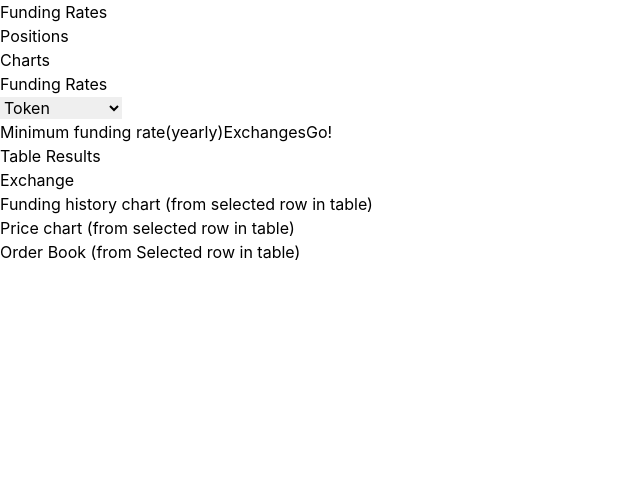
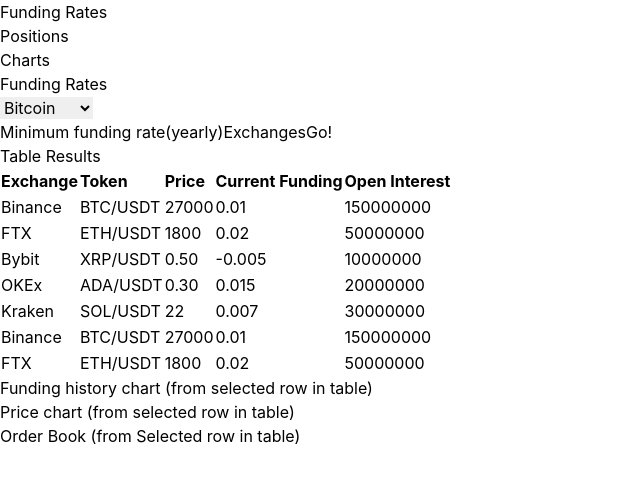
Before and after one commit to ReallyGreatTech/algotrading, a React (Vite) app in the folder client/: page / in a window 1280 px wide. Shown: the top 482 px of the page, without its empty margins (0-640 px from the left). Built offline with nearby package versions, Linux system fonts and the light colour scheme.

Commit message:
Added Funding Rates Table Data

```diff
--- /dev/null
+++ b/client/src/constants/data/fundingRatesPage.tsx
@@ -0,0 +1,76 @@
+export const fundingRatesTableColumn = [
+  {
+    label: "Exchange",
+    value: "exchange",
+  },
+  {
+    label: "Token",
+    value: "token",
+  },
+  {
+    label: "Price",
+    value: "price",
+  },
+  {
+    label: "Current Funding",
+    value: "currentFunding",
+  },
+  {
+    label: "Open Interest",
+    value: "openInterest",
+  },
+];
+
+
+export const fundingRatesTableSampleData = [
+  {
+    exchange: "Binance",
+    token: "BTC/USDT",
+    price: "27000",
+    currentFunding: "0.01",
+    openInterest: "150000000",
+  },
+  {
+    exchange: "FTX",
+    token: "ETH/USDT",
+    price: "1800",
+    currentFunding: "0.02",
+    openInterest: "50000000",
+  },
+  {
+    exchange: "Bybit",
+    token: "XRP/USDT",
+    price: "0.50",
+    currentFunding: "-0.005",
+    openInterest: "10000000",
+  },
+  {
+    exchange: "OKEx",
+    token: "ADA/USDT",
+    price: "0.30",
+    currentFunding: "0.015",
+    openInterest: "20000000",
+  },
+  {
+    exchange: "Kraken",
+    token: "SOL/USDT",
+    price: "22",
+    currentFunding: "0.007",
+    openInterest: "30000000",
+  },
+  {
+    exchange: "Binance",
+    token: "BTC/USDT",
+    price: "27000",
+    currentFunding: "0.01",
+    openInterest: "150000000",
+  },
+  {
+    exchange: "FTX",
+    token: "ETH/USDT",
+    price: "1800",
+    currentFunding: "0.02",
+    openInterest: "50000000",
+  },
+
+];
--- a/client/src/pages/FundingRates.tsx
+++ b/client/src/pages/FundingRates.tsx
@@ -1,5 +1,8 @@
+import AppTable from "../components/AppTable";
 import ListItem from "../components/ListItem";
 import TopNav from "../components/TopNav";
+import { fundingRatesTableColumn, fundingRatesTableSampleData } from "../constants/data/fundingRatesPage";
+import { TableItem } from "../types";
 
 const FundingRates = () => {
   return (
@@ -16,11 +19,11 @@
               id="countries"
               className="bg-[#207868]  text-white text-sm rounded-lg h-full focus:ring-blue-500 focus:border-blue-500 block w-full p-2.5 "
             >
-              <option selected>Token </option>
-              <option value="US">United States</option>
-              <option value="CA">Canada</option>
-              <option value="FR">France</option>
-              <option value="DE">Germany</option>
+              <option selected>Bitcoin </option>
+              <option value="US">Ethereum</option>
+              <option value="CA">BNB</option>
+              <option value="FR">SOL</option>
+              <option value="DE">USDC</option>
             </select>
           </li>
           <ListItem title="Minimum funding rate(yearly)" />
@@ -28,22 +31,31 @@
           <button className="bg-[#730FC3] p-3 rounded-md ">Go!</button>
         </ul>
 
-        <section className="grid grid-cols-12 gap-4 h-[65vh] p-5 ">
-          <div className="border col-span-full md:col-span-3 bg-[#F7C325] h-full rounded-md text-center">
+        <section className="grid grid-cols-12 gap-4  p-5 ">
+          <div className="border col-span-full md:col-span-3 bg-[#F7C325] h-full rounded-md ">
             <h2 className="mt-5 text-black text-center font-bold">
               Table Results
             </h2>
 
-            <button>Exchange</button>
+            <div className="overflow-auto text-black">
+              <AppTable<TableItem>
+                columns={fundingRatesTableColumn}
+                data={fundingRatesTableSampleData}
+              />
+            </div>
           </div>
           <div className="border col-span-full md:col-span-6  h-full rounded-md flex flex-col gap-4">
             <div className="bg-[#F7C325] h-1/2">
-
-              <h2 className="text-center text-black font-bold">Funding history chart (from selected row in table)</h2>
+              <h2 className="text-center text-black font-bold">
+                Funding history chart (from selected row in table)
+              </h2>
             </div>
             <div className="bg-[#F7C325] h-1/2">
               {" "}
-              <h2 className="text-center text-black font-bold"> Price chart (from selected row in table)</h2>
+              <h2 className="text-center text-black font-bold">
+                {" "}
+                Price chart (from selected row in table)
+              </h2>
             </div>
           </div>
           <div className="border col-span-full md:col-span-3 bg-[#F7C325] h-full rounded-md">
--- a/client/src/pages/Positions.tsx
+++ b/client/src/pages/Positions.tsx
@@ -45,7 +45,7 @@
         </div>
 
         <div className="grid grid-cols-12 gap-5 mb-6">
-          <div className="col-span-5 min-h-[20em] bg-[#F7C325] rounded-sm overflow-auto p-5">
+          <div className="col-span-5 min-h-[20em] bg-[#F7C325] rounded-sm overflow-auto ">
             <AppTable<Wallet>
               columns={walletsTableColumn}
               data={walletsTableSampleData}
```
Also changed, not shown: client/src/types/index.tsx (+9 -1 lines).
